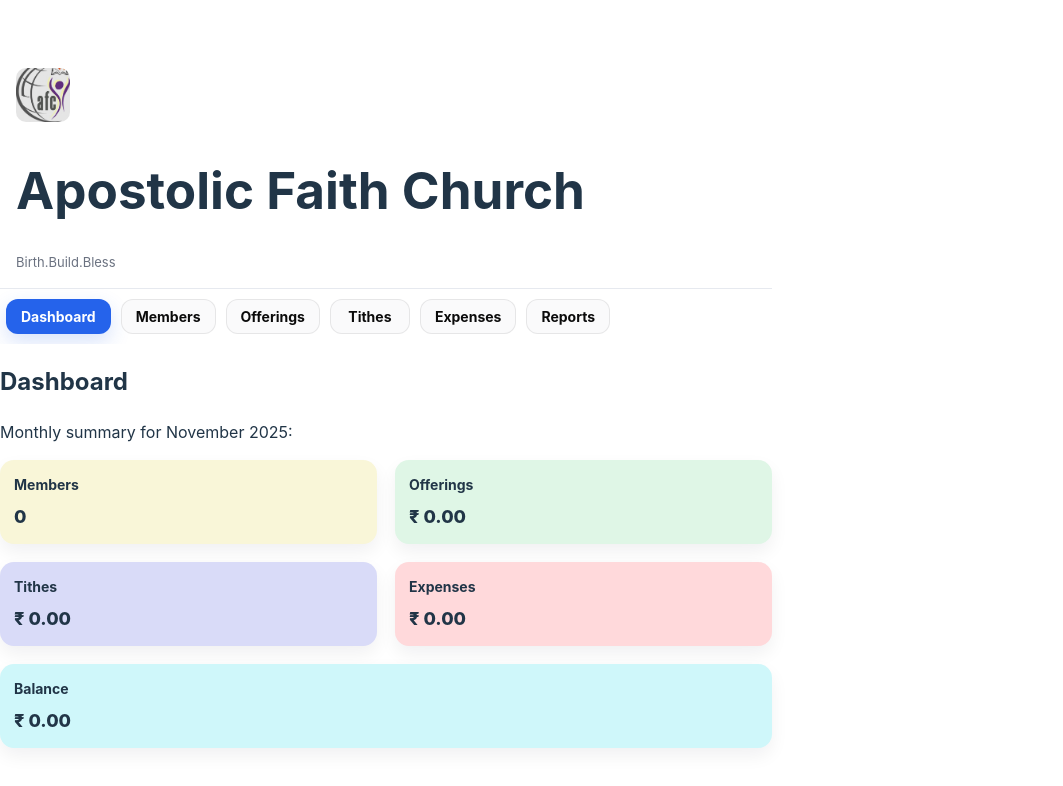
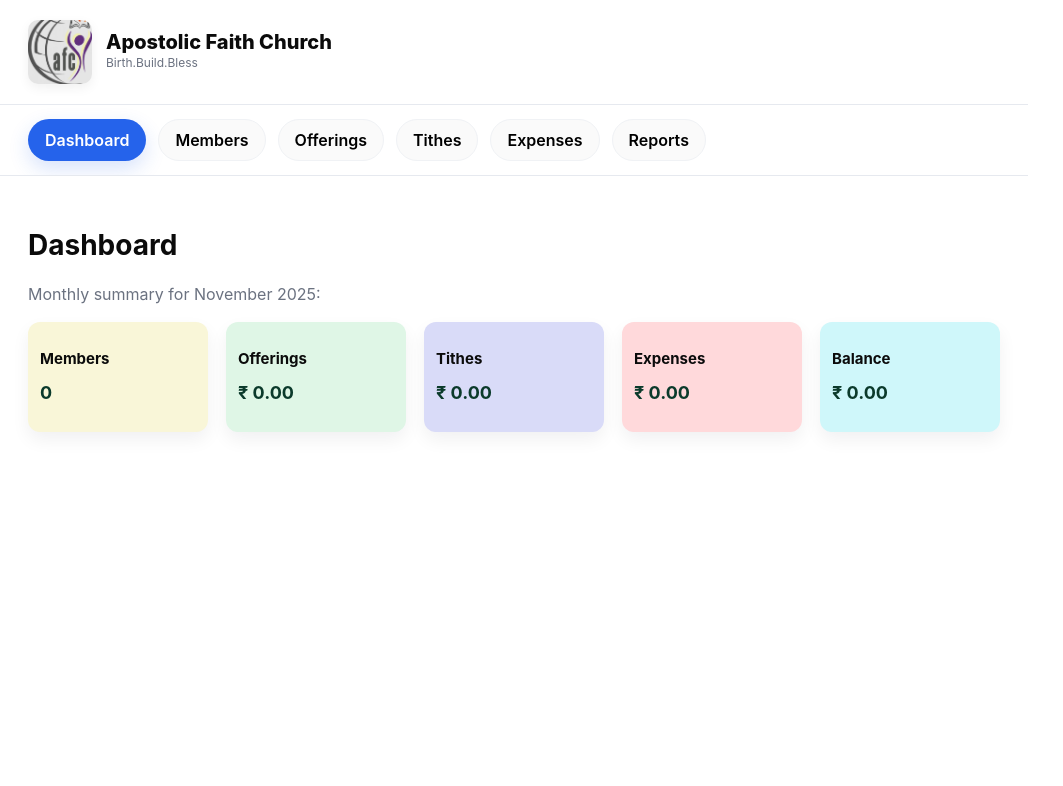
Before and after one commit to shibu0611/afc-church-app, a React (Vite) app: page / in a window 1280 px wide. Shown: the top 786 px of the page, without its empty margins (0-1063 px from the left). Built offline with nearby package versions, Linux system fonts and the light colour scheme.

Commit message:
Update App.css

```diff
--- a/src/App.css
+++ b/src/App.css
@@ -1,240 +1,128 @@
-/* ---------- App.css (FULL FILE) ---------- */
-
-/* --- Variables --- */
 :root{
   --page-bg: #ffffff;
   --text-color: #0b0b0b;
   --muted: #6b7280;
-  --accent: #2563eb; /* primary blue */
+  --accent: #2563eb;
   --card-shadow: 0 8px 18px rgba(12,20,30,0.06);
-  --card-radius: 14px;
+  --card-radius: 12px;
   --border: #e6e9ef;
-
-  --pastel-1: #f9f6d8; /* members */
-  --pastel-2: #dff6e6; /* offerings */
-  --pastel-3: #d9dbf8; /* tithes */
-  --pastel-4: #ffd9db; /* expenses */
-  --pastel-5: #cff7fa; /* balance */
+  --pastel-1: #f9f6d8;
+  --pastel-2: #dff6e6;
+  --pastel-3: #d9dbf8;
+  --pastel-4: #ffd9db;
+  --pastel-5: #cff7fa;
 }
 
-/* --- Basics --- */
 *{box-sizing:border-box}
-html,body,#root{margin:0;padding:0;background:var(--page-bg);font-family:"Inter","Segoe UI",Arial}
-a{color:inherit;text-decoration:none}
+html,body,#root{height:100%;margin:0;background:var(--page-bg);color:var(--text-color);font-family: "Inter", system-ui, Arial, sans-serif}
 
-/* App wrapper */
-.app-root{max-width:900px;margin:0 auto}
+/* HEADER */
+.header{
+  border-bottom:1px solid var(--border);
+  background:var(--page-bg);
+}
+.header-left{
+  display:flex;
+  align-items:center;
+  gap:14px;
+  padding:14px 18px;
+  max-width:1200px;
+  margin:0 auto;
+}
+.church-logo{
+  width:64px;           /* small fixed logo on all devices */
+  height:64px;
+  object-fit:cover;
+  border-radius:10px;
+  box-shadow:0 4px 12px rgba(0,0,0,0.06);
+}
+.church-title h1{
+  margin:0;
+  font-size:20px;
+  line-height:1;
+  font-weight:800;
+}
+.tagline{font-size:12px;color:var(--muted);margin-top:2px}
 
-/* ---------- Header (Logo + Name) ---------- */
-.header{
-  padding:16px;
-  display:flex;
-  gap:14px;
-  align-items:center;
-  border-bottom:1px solid var(--border);
-}
-
-.header img{
-  width:54px;
-  height:54px;
-  border-radius:10px;
-  object-fit:cover;
-}
-
-.header .title{
-  font-size:22px;
-  font-weight:800;
-  margin:0;
-}
-
-.header .tagline{
-  color:var(--muted);
-  font-size:13px;
-  margin-top:2px;
-}
-
-/* ---------- Top Navigation Tabs ---------- */
-
-.top-nav-wrapper{display:block;width:100%}
-
+/* TOP NAV (mobile first) */
+.top-nav-row{background:transparent;border-bottom:1px solid var(--border)}
 .top-nav{
   display:flex;
-  gap:10px;
-  padding:10px 6px;
-  overflow-x:auto;
-  -webkit-overflow-scrolling:touch;
-  scroll-behavior:smooth;
-  align-items:center;
-  background:#fff;
+  gap:12px;
+  padding:12px 12px;
+  overflow:auto;
+  max-width:1200px;
+  margin:0 auto;
 }
-
-/* tabs */
 .top-tab{
   white-space:nowrap;
-  border-radius:12px;
-  padding:8px 14px;
-  border:1px solid rgba(0,0,0,0.08);
-  background:#fafafb;
-  color:var(--text-color);
-  font-weight:700;
-  font-size:14px;
+  flex:0 0 auto;
+  padding:10px 16px;
+  border-radius:999px;
+  border:1px solid #f0f2f5;
+  background:#fafafa;
+  font-weight:600;
+  cursor:pointer;
   box-shadow:none;
-  cursor:pointer;
-  flex:0 0 auto;
-  min-width:80px;
-  text-align:center;
 }
-
-/* active tab */
 .top-tab.active{
   background:var(--accent);
   color:#fff;
-  border-color:rgba(37,99,235,0.3);
   box-shadow:0 8px 20px rgba(37,99,235,0.18);
+  border-color:transparent;
 }
 
-/* tiny phones */
-@media (max-width:420px){
-  .top-tab{
-    padding:7px 12px;
-    font-size:13px;
-    min-width:72px;
-  }
+/* MAIN CONTENT */
+.main-content{
+  max-width:1200px;
+  margin:20px auto;
+  padding:12px;
 }
 
-/* ---------- Main Content ---------- */
-.main{
-  padding:18px;
-}
+/* Typography */
+h2{font-size:28px;margin:8px 0 6px}
+.muted{color:var(--muted);margin-bottom:16px}
 
-/* Page title */
-.main h2{
-  margin:0;
-  margin-bottom:12px;
-  font-size:26px;
-}
-
-/* ---------- Dashboard Summary Cards ---------- */
+/* Dashboard grid */
 .dashboard-grid{
   display:flex;
+  gap:18px;
   flex-wrap:wrap;
-  gap:18px;
-  margin-top:10px;
+  align-items:flex-start;
+  margin-top:8px;
 }
+.summary-card{
+  width:150px;
+  min-height:90px;
+  border-radius:var(--card-radius);
+  padding:12px;
+  box-shadow:var(--card-shadow);
+  display:flex;
+  flex-direction:column;
+  justify-content:center;
+}
+.summary-card h3{margin:0 0 8px 0;font-size:15px}
+.summary-value{font-size:18px;font-weight:700;color:#0b3a2b}
 
-.summary-card{
-  flex:1 1 calc(50% - 18px);
-  min-width:140px;
-  border-radius:var(--card-radius);
-  padding:14px;
-  box-shadow:var(--card-shadow);
-}
-
-.summary-card h3{
-  margin-top:0;
-  margin-bottom:8px;
-  font-size:14px;
-  font-weight:700;
-}
-
-.summary-card .summary-value{
-  font-size:18px;
-  font-weight:800;
-}
-
-/* Card colors */
+/* Pastels */
 .summary-card.members{background:var(--pastel-1)}
 .summary-card.offerings{background:var(--pastel-2)}
 .summary-card.tithes{background:var(--pastel-3)}
 .summary-card.expenses{background:var(--pastel-4)}
 .summary-card.balance{background:var(--pastel-5)}
 
-/* ---------- Forms (Members, Offerings, Tithes, Expenses) ---------- */
-
-.form-card{
-  background:#fff;
-  padding:18px;
-  border-radius:var(--card-radius);
-  box-shadow:var(--card-shadow);
-  border:1px solid var(--border);
-  margin-top:10px;
-}
-
-label{font-weight:600;font-size:14px;margin-top:10px;display:block}
-small{color:var(--muted)}
-
-input,select,textarea{
-  width:100%;
-  padding:12px;
-  background:#fff;
-  border:1px solid var(--border);
-  border-radius:12px;
-  margin-top:6px;
-  font-size:14px;
-}
-
-/* rows */
-.row-two{display:flex;gap:12px}
-.row-two > div{flex:1}
-
+/* Forms */
+.form-card{background:#fff;border-radius:12px;padding:14px;box-shadow:var(--card-shadow);border:1px solid var(--border);max-width:520px}
+label{display:block;margin-top:10px;font-weight:600}
+input,textarea,select{width:100%;padding:10px;border-radius:10px;border:1px solid var(--border);margin-top:6px;font-size:14px}
 textarea{min-height:80px}
 
-/* buttons */
-.primary-btn{
-  background:var(--accent);
-  color:#fff;
-  padding:12px 16px;
-  border:none;
-  border-radius:12px;
-  margin-top:12px;
-  font-weight:700;
-  cursor:pointer;
-  box-shadow:0 6px 20px rgba(37,99,235,0.18);
+/* Buttons */
+.primary-btn{background:var(--accent);color:#fff;padding:10px 14px;border-radius:10px;border:none;margin-top:12px;font-weight:700;cursor:pointer;box-shadow:0 8px 18px rgba(37,99,235,0.14)}
+
+@media(min-width:900px){
+  .header-left{padding:20px 28px}
+  .top-nav{padding:14px 28px}
+  .main-content{padding:20px 28px}
+  .summary-card{width:180px;min-height:110px}
 }
-
-.primary-btn:active{transform:translateY(1px)}
-
-/* ---------- Tables ---------- */
-
-table{
-  width:100%;
-  border-collapse:collapse;
-  margin-top:16px;
-}
-
-table th{
-  text-align:left;
-  padding:10px;
-  background:#f3f4f6;
-  font-size:13px;
-}
-
-table td{
-  padding:10px;
-  border-bottom:1px solid #eee;
-  font-size:14px;
-}
-
-.table-actions{display:flex;gap:8px}
-
-.table-btn{
-  padding:6px 10px;
-  font-size:13px;
-  border-radius:8px;
-  border:none;
-  cursor:pointer;
-}
-
-.table-btn.edit{background:#eef3ff;color:var(--accent)}
-.table-btn.delete{background:#ffe7e7;color:#d61b1b}
-
-/* Empty message */
-.empty{text-align:center;color:var(--muted);padding:20px 0}
-
-/* Responsive */
-@media (max-width:600px){
-  .header img{width:48px;height:48px}
-  .header .title{font-size:20px}
-  .main{padding:14px}
-  .dashboard-grid{gap:12px}
-}
```
